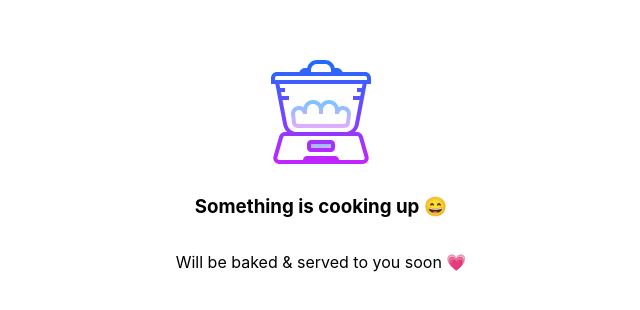
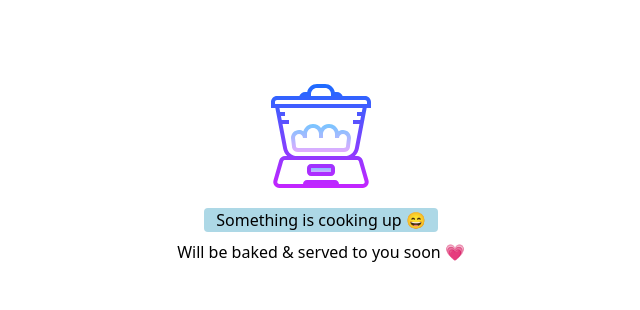
Before and after one commit to techhub-community/techhub-website, a Next.js app: page / in a window 1280 px wide. Shown: the part 232-542 px from the top of the page, without its empty margins (319-959 px from the left). Built offline with nearby package versions, Linux system fonts and the light colour scheme.

Commit message:
tailwind css tested for the project

```diff
--- a/pages/index.js
+++ b/pages/index.js
@@ -78,7 +78,7 @@ export default function Home() {
             d="M27,52h10c1.103,0,2-0.897,2-2v-2c0-1.103-0.897-2-2-2H27c-1.103,0-2,0.897-2,2v2 C25,51.103,25.897,52,27,52z M27,48h10v2H27V48z"
           />
         </svg>
-        <h3>Something is cooking up &#128516;</h3>
+        <h3 className="bg-[lightblue] px-3 rounded my-2">Something is cooking up &#128516;</h3>
         <p>Will be baked & served to you soon &#128151;</p>
       </main>
     </div>
--- a/styles/globals.css
+++ b/styles/globals.css
@@ -14,3 +14,6 @@ a {
 * {
   box-sizing: border-box;
 }
+@tailwind base;
+@tailwind components;
+@tailwind utilities;
```
